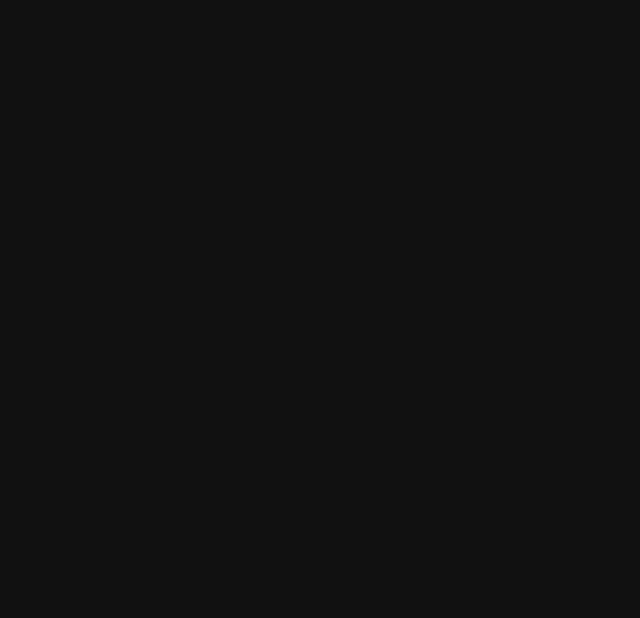
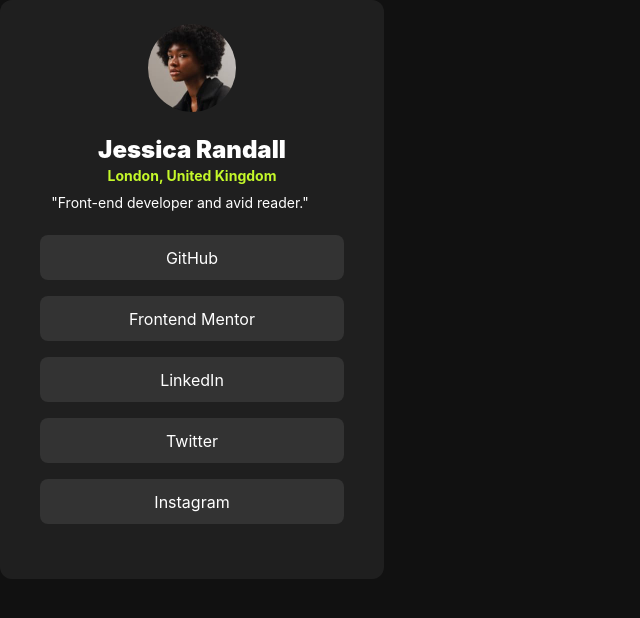
Before and after one commit to Andreablacm/social-links-profile, a website built with Vite: page src/index.html in a window 1280 px wide. Shown: the whole page, without its empty margins (0-640 px from the left). Built offline with nearby package versions, Linux system fonts and the light colour scheme; some packages are replaced by stand-ins of ours.

Commit message:
pucheado

```diff
--- a/src/index.html
+++ b/src/index.html
@@ -6,9 +6,23 @@
     <link rel="icon" type="image/svg+xml" href="" />
     <meta name="viewport" content="width=device-width, initial-scale=1.0" />
     <!-- CAMBIA EL TITLE!!! -->
-    <title>Vite Template</title>
+    <title>Social links profiles</title>
   </head>
   <body>
+    <main class="main">
+      <div class="card">
+        <img class="avatar__image" src="./assets/images/avatar-jessica.jpeg" alt="avatar" />
+        <h1 class="title__card">Jessica Randall</h1>
+        <h2 class="subtitle__card">London, United Kingdom</h2>
+        <p class="text__card">"Front-end developer and avid reader."</p>
+
+        <a class="button" href="#">GitHub</a>
+        <a class="button" href="#">Frontend Mentor</a>
+        <a class="button" href="#">LinkedIn</a>
+        <a class="button" href="#">Twitter</a>
+        <a class="button" href="#">Instagram</a>
+      </div>
+    </main>
     <script type="module" src="./js/index.js"></script>
   </body>
 </html>
--- a/src/scss/blocks/body.scss
+++ b/src/scss/blocks/body.scss
@@ -3,5 +3,6 @@
 }
 body {
   background-color: #111;
-  font-family: sans-serif;
+  font-family: 'Inter', sans-serif;
+  color: white;
 }
--- /dev/null
+++ b/src/scss/blocks/button.scss
@@ -0,0 +1,22 @@
+@use '../mixins/hover.scss' as *;
+@use '../mixins/responsive.scss' as *;
+
+.button {
+  display: flex;
+  align-items: center;
+  justify-content: center;
+  width: 279px;
+  height: 45px;
+  background-color: #333333;
+  margin-bottom: 16px;
+  border-radius: 8px;
+
+  @include hover {
+    background-color: #c4f82a;
+    color: #333333;
+  }
+  @include responsive(laptop) {
+    width: 304px;
+    height: 45px;
+  }
+}
--- /dev/null
+++ b/src/scss/blocks/card.scss
@@ -0,0 +1,37 @@
+@use '../mixins/responsive.scss' as *;
+.card {
+  display: flex;
+  flex-direction: column;
+  align-items: center;
+  text-align: center;
+  width: 327px;
+  height: 579px;
+  background-color: #1f1f1f;
+  border-radius: 12px;
+  padding: 24px;
+
+  @include responsive(laptop) {
+    width: 384px;
+  }
+}
+.avatar__image {
+  width: 88px;
+  height: 88px;
+  border-radius: 100px;
+}
+.title__card {
+  font-size: 1.5rem;
+  font-weight: 900;
+  margin: 0;
+  margin-top: 24px;
+}
+.subtitle__card {
+  font-size: 14px;
+  color: #c4f82a;
+  margin-top: 4px;
+}
+.text__card {
+  font-size: 14px;
+  font-weight: 400;
+  margin: 0 24px 24px 0;
+}
--- a/src/scss/styles.scss
+++ b/src/scss/styles.scss
@@ -2,3 +2,5 @@
 @use 'base/initial-reset.scss';
 @use 'config/variables.scss';
 @use 'blocks/body.scss';
+@use 'blocks/card.scss';
+@use 'blocks/button.scss';
```
Also changed, not shown: src/assets/images/avatar-jessica.jpeg (added), src/assets/images/cat.jpeg (deleted).
